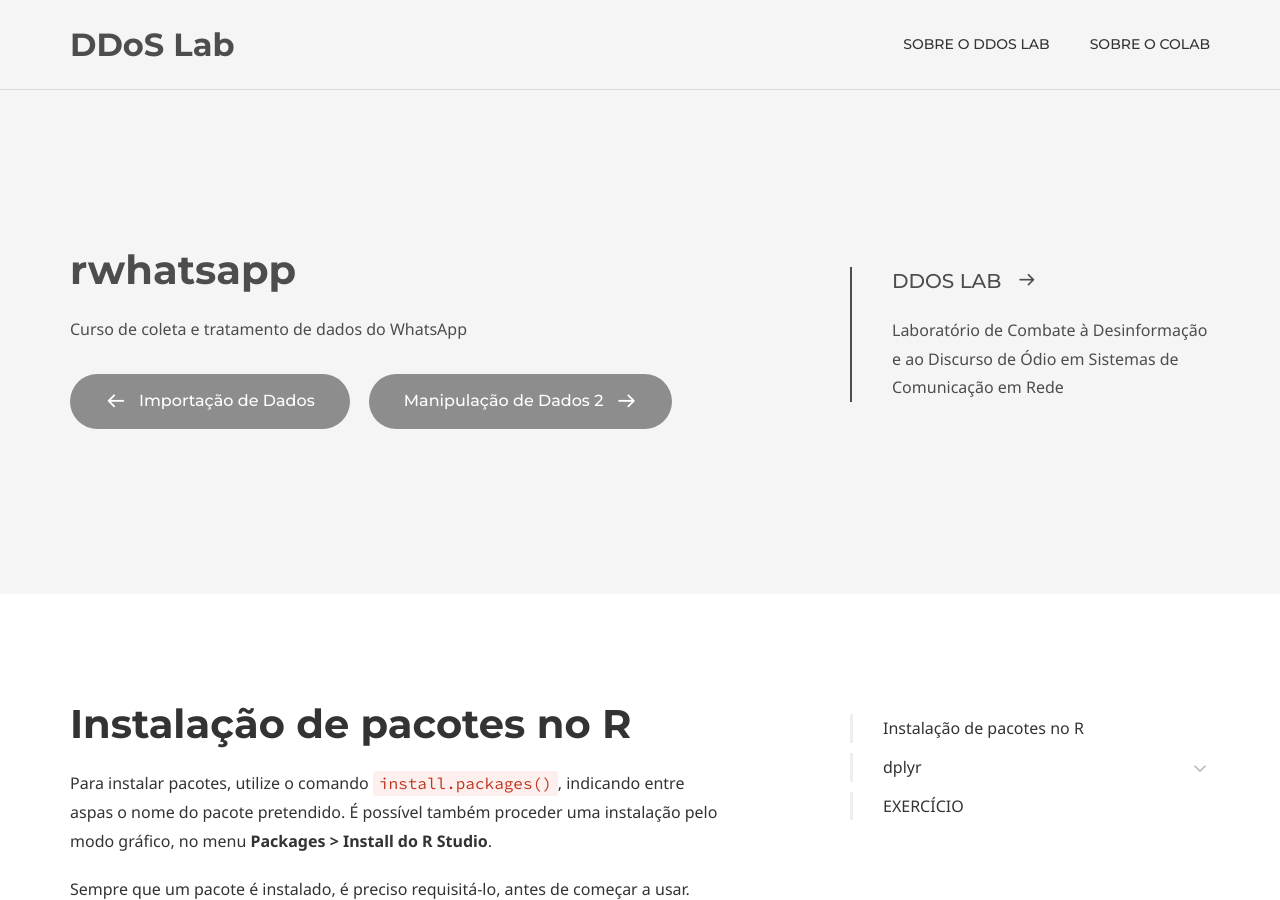
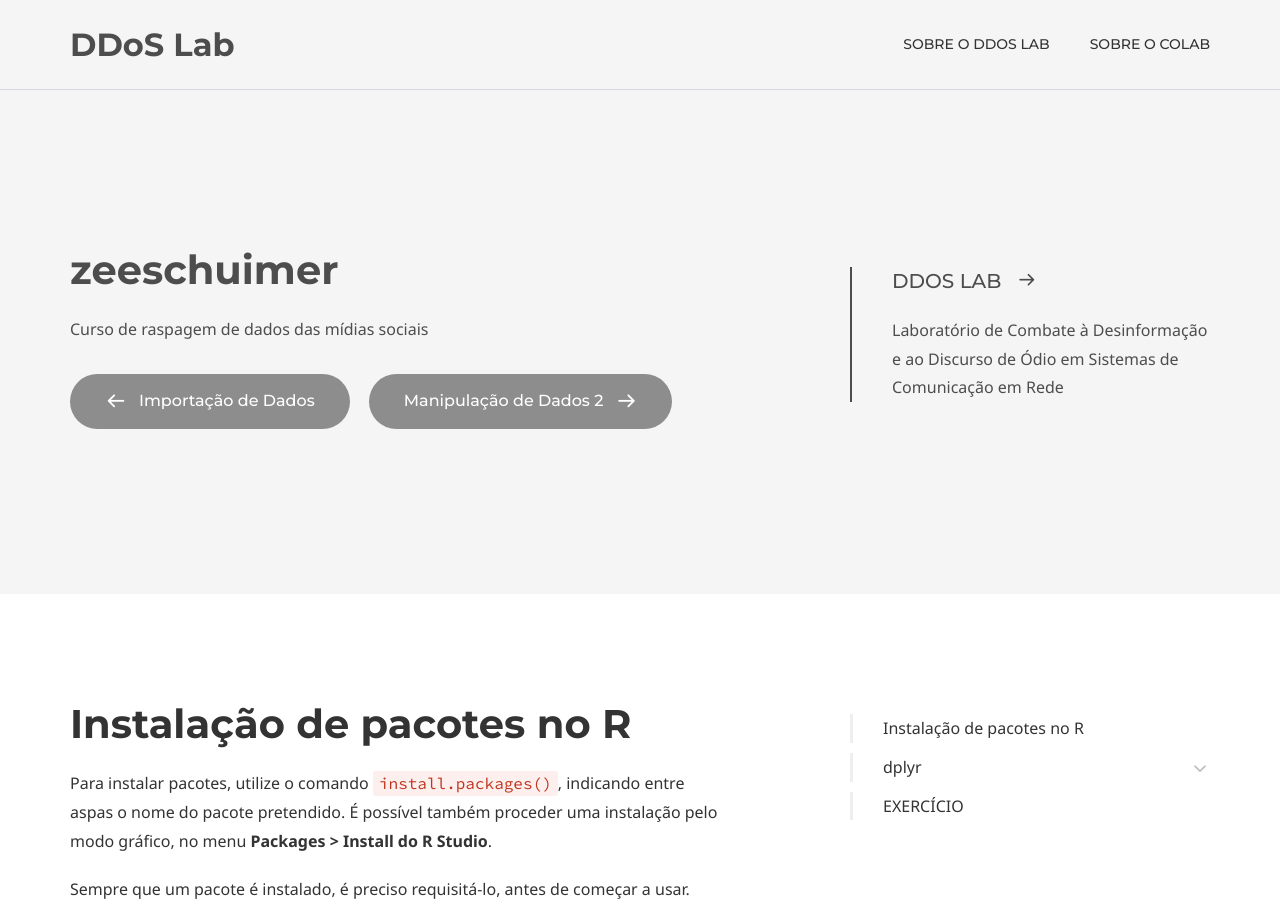
Before and after one commit to coLAB-UFF/docs, a Jekyll site: the page built from zeeschuimer_03.md, in a window 1280 px wide and 900 px high. Built offline with Jekyll 4.4.1, drawn with Linux system fonts in a browser that asks for light colours; some web fonts are replaced.

Commit message:
Update zeeschuimer_03.md

```diff
--- a/zeeschuimer_03.md
+++ b/zeeschuimer_03.md
@@ -5,8 +5,8 @@
 comments: false
 
 # Hero section
-title: rwhatsapp
-description: Curso de coleta e tratamento de dados do WhatsApp
+title: zeeschuimer
+description: Curso de raspagem de dados das mídias sociais
 
 # Author box
 author:
@@ -22,10 +22,10 @@
 page_nav:
     prev:
         content: Importação de Dados
-        url: '/rwhatsapp_02'
+        url: '/zeeschuimer_02'
     next:
         content: Manipulação de Dados 2
-        url: '/rwhatsapp_04'
+        url: '/zeeschuimer_04'
 ---
 
 # Instalação de pacotes no R
```
